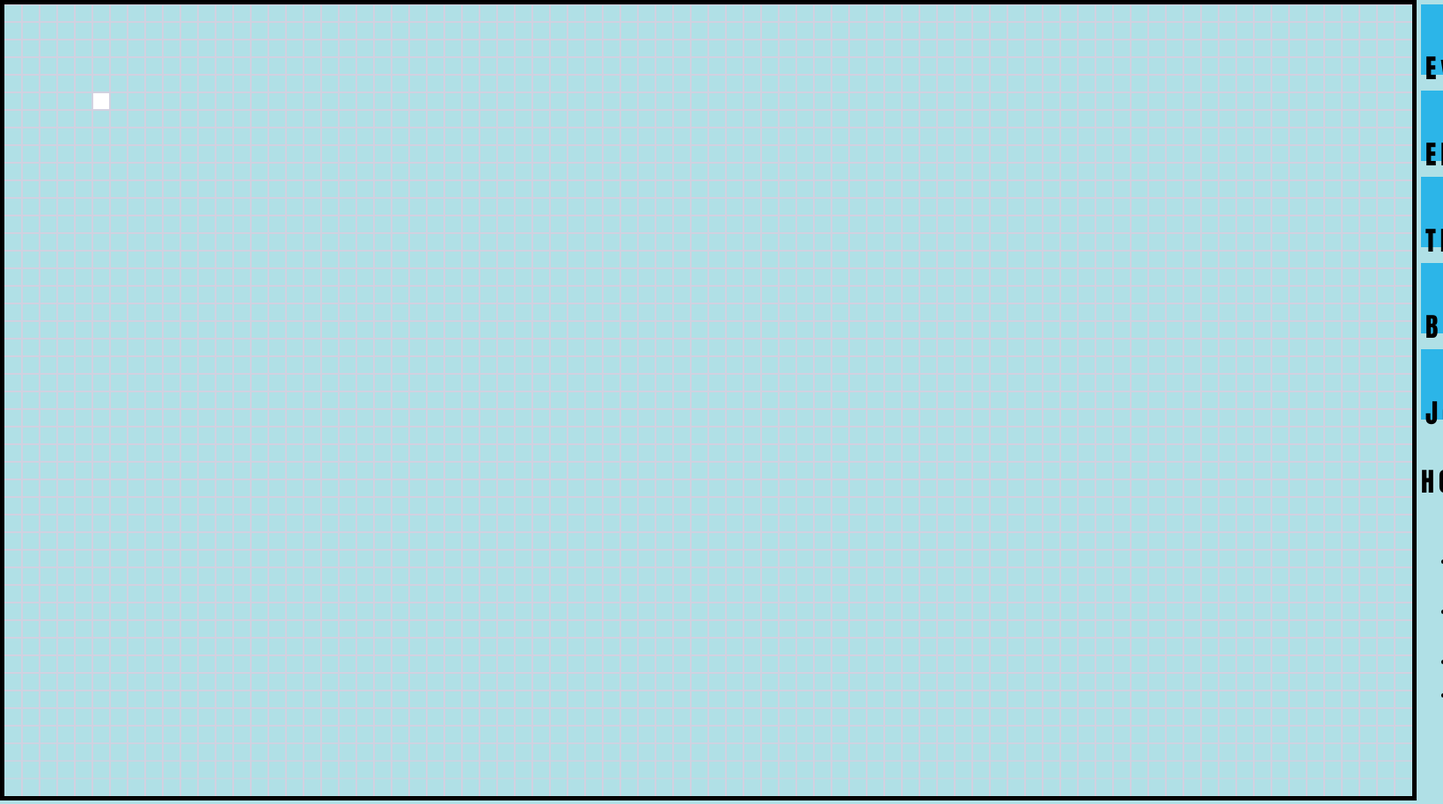
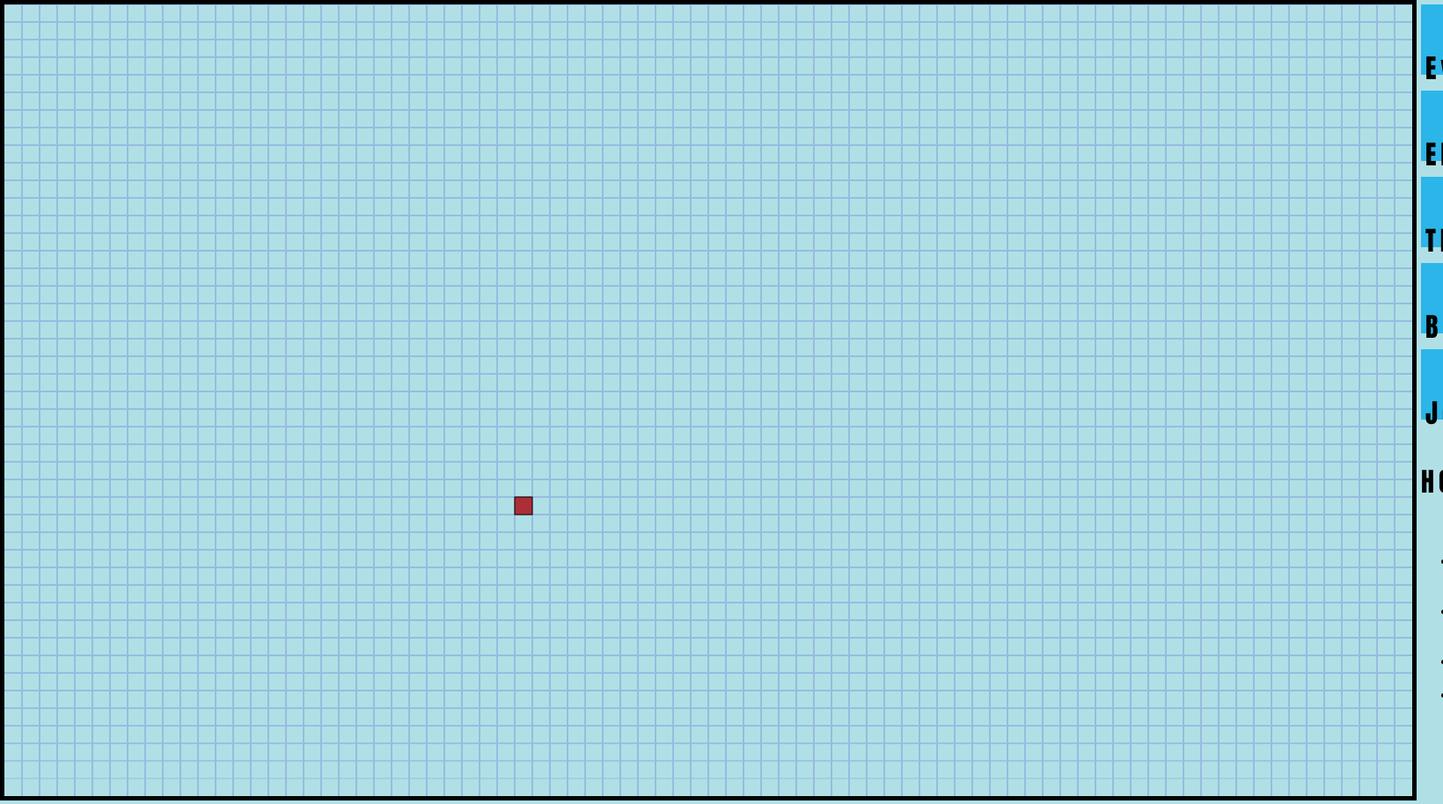
Before and after one commit to aivothom/LabProjectDemo, a Flask app: page / in a window 1640 px wide. Shown: the whole page at 88% size. Run offline with Flask 2, Linux system fonts and the light colour scheme.

Commit message:
instructions+cleaned up

```diff
--- a/templates/index.html
+++ b/templates/index.html
@@ -2,12 +2,15 @@
 <html lang="en">
 <head>
     <meta charset="UTF-8">
-    <title>Evan's Game Page</title>
+    <title>Color Splash Tag</title>
+    <link rel="shortcut icon" type="image/png" href="http://www.i2clipart.com/force_download.php?file=/cliparts/c/f/d/9/256225cfd9427dc955676ee12b5ac2b398c378.png"/>
 <style>
+
     h1 {
         font-family: Impact, Charcoal, sans-serif;
         font-size: 30px;
         letter-spacing: 5px;
+
     }
 
     ul {
@@ -24,7 +27,7 @@
     aside > div {
         background-image: linear-gradient(300deg, powderblue 20%, #1fc8db 51%, #2cb5e8 75%);
         text-align: left;
-        padding: 25px 0px 5px 5px;
+        padding: 25px 10px 5px 5px;
         font-size: 25px;
         height: 50px;
         width: 320px;
@@ -49,9 +52,6 @@
         top: 5px;
         left: 1615px;
         display: table-cell;
-    }
-    div {
-
     }
 </style>
 
@@ -92,14 +92,22 @@
 
 
 <script>
+
     var canvas = document.getElementById("myCanvas");
-    canvas.addEventListener('keydown', moveIt, true);
     var ctx = canvas.getContext("2d");
-    ctx.fillStyle = "#FFFFFF";
-    ctx.fillRect(100, 100, 20, 20);
-    var x = 100;
-    var y = 100;
-
+    drawGrid(20);
+    var r = getRandomArbitrary(0, 255).toString();
+    var g = getRandomArbitrary(0, 255).toString();
+    var b = getRandomArbitrary(0, 255).toString();
+    var rgb = "rgba("+r+", "+g+", "+b+", 1.0)";
+    ctx.fillStyle = rgb;
+    var squareSize = 20;
+    var x = getRandomArbitrary(0, canvas.width / squareSize) * squareSize;
+    var y = getRandomArbitrary(0, canvas.height / squareSize) * squareSize;
+    ctx.fillRect(x, y, squareSize, squareSize);
+    ctx.strokeStyle = "#000000"
+    ctx.strokeRect(x, y, squareSize, squareSize);
+/*
     function moveIt(e) {
         if (e.charCode === 38) {
             ctx.clearRect(0, 0, canvas.width, canvas.height);
@@ -126,17 +134,17 @@
             ctx.fillRect(x, y, 30, 30)
         }
     }
-
-    function drawGrid() {
+*/
+    function drawGrid(size) {
 
         ctx.lineWidth = 1;
-        ctx.strokeStyle = "#D1D1E0";
-        squareSize = 20;
+        ctx.strokeStyle = "#99bbe0";
+
         var x = 0;
         while (x < canvas.width) {
             ctx.lineTo(x, canvas.height);
             ctx.stroke();
-            x += squareSize;
+            x += size;
             ctx.moveTo(x, 0);
         }
         ctx.moveTo(0, 0);
@@ -144,7 +152,7 @@
         while (y < canvas.height) {
             ctx.lineTo(canvas.width, y);
             ctx.stroke();
-            y += squareSize;
+            y += size;
             ctx.moveTo(0, y);
         }
 
@@ -153,7 +161,7 @@
     function getRandomArbitrary(min, max) {
         return Math.floor(Math.random() * (max - min)) + min;
     }
-
+/*
     function makePlayer() {
         ctx.fillStyle = "#FF0000";
         locationsDict = {"x": [], "y": []};
@@ -181,8 +189,8 @@
             ctx.fillRect(xDraw, yDraw, squareSize, squareSize);
         }
     }
+*/
 
-    drawGrid();
 
 
 </script>
```
